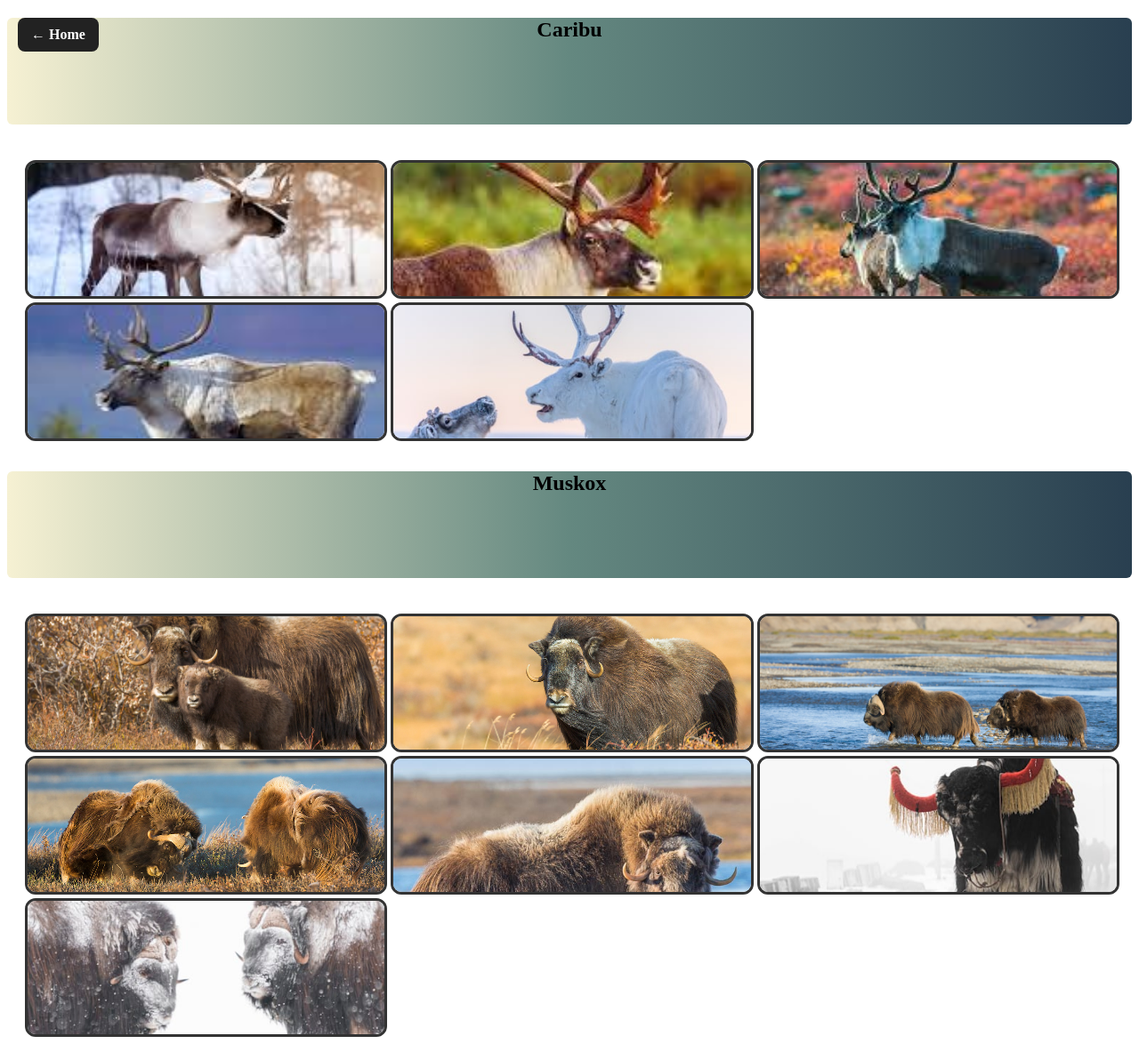
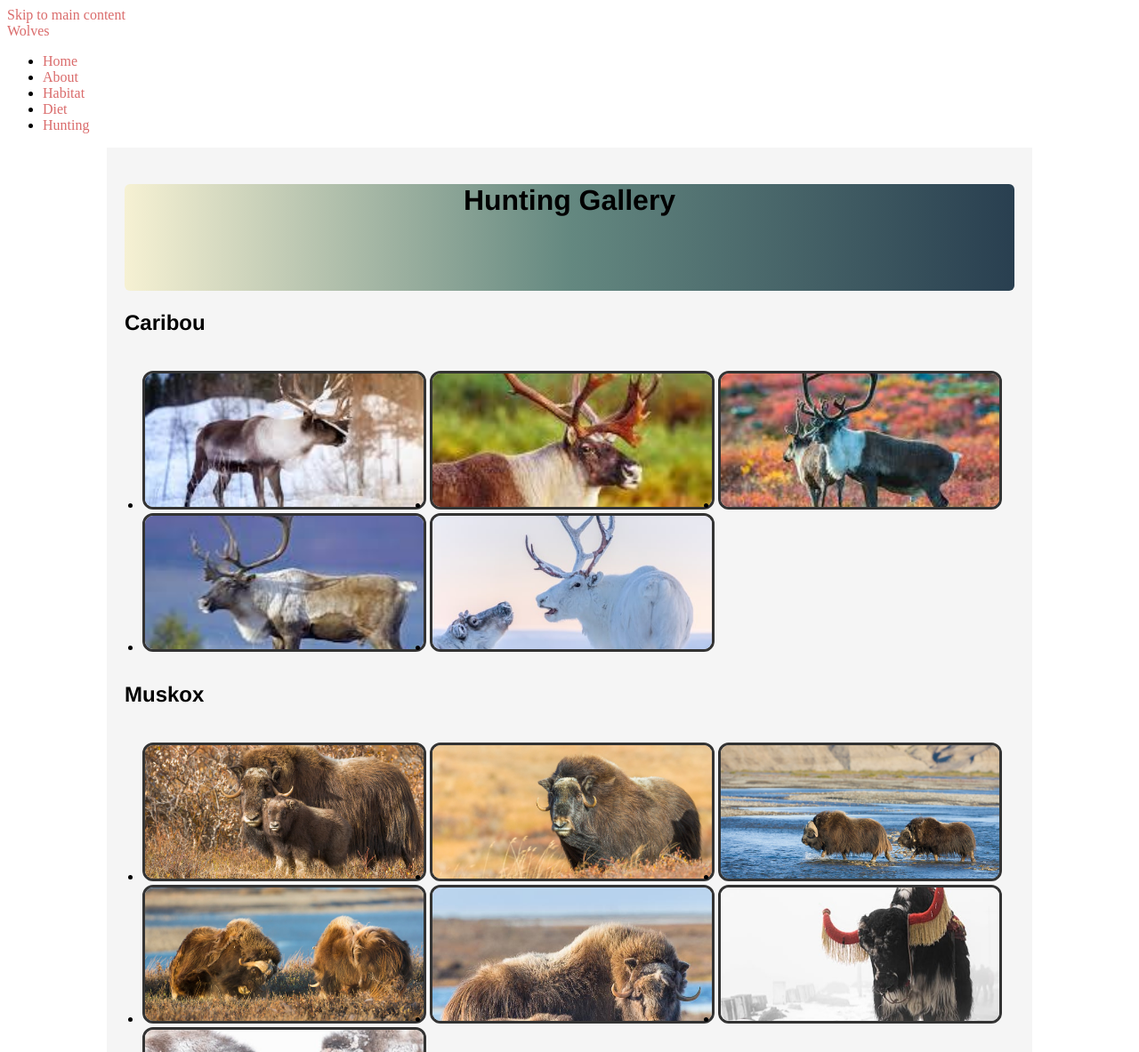
Before and after one commit to Mabrouk9/cssfinalproject2, a plain HTML site: page hunting.html in a window 1280 px wide. Shown: the top 1183 px of the page at 89% size. Drawn offline with Linux system fonts and the light colour scheme.

Commit message:
Refactor hunting.html for improved semantics and accessibility
Updated HTML structure and added accessibility features.

```diff
--- a/hunting.html
+++ b/hunting.html
@@ -1,36 +1,53 @@
 <!doctype html>
-<html>
+<html lang="en">
     <head>
+        <meta charset="utf-8">
+        <meta name="viewport" content="width=device-width, initial-scale=1">
+        <title>Caribou &amp; Muskox — Hunting Gallery</title>
         <link rel="stylesheet" href="css/mycssfile.css">
     </head>
-    <bod>
+    <body>
+        <a class="skip-link" href="#main-content">Skip to main content</a>
 
-            <section id="idcaribu">
-                <h1> Caribu </h1>
-                <nav class="grid-gallery" >
-                <img src="images/caribu1.jpeg" alt="caribu's image">
-                <img src="images/caribu2.jpeg"  alt="caribu's image">
-                <img src="images/caribu3.jpeg"  alt="caribu's image">
-                <img src="images/caribu4.jpeg"  alt="caribu's image">
-                <img src="images/caribu5.jpeg"  alt="caribu's image">
-                </nav>
+        <header class="site-header">
+            <a href="index.html" class="site-title">Wolves</a>
+            <nav class="primary-nav" aria-label="Primary">
+                <ul>
+                    <li><a href="index.html">Home</a></li>
+                    <li><a href="index.html#about">About</a></li>
+                    <li><a href="index.html#habitat">Habitat</a></li>
+                    <li><a href="index.html#diet">Diet</a></li>
+                    <li><a href="hunting.html" aria-current="page">Hunting</a></li>
+                </ul>
+            </nav>
+        </header>
+
+        <main id="main-content">
+            <h1>Hunting Gallery</h1>
+
+            <section id="idcaribu" aria-labelledby="caribou-heading">
+                <h2 id="caribou-heading">Caribou</h2>
+                <ul class="grid-gallery" aria-label="Photos of caribou">
+                    <li><img src="images/caribu1.jpeg" alt="Caribou standing in a snowy field"></li>
+                    <li><img src="images/caribu2.jpeg" alt="Herd of caribou crossing tundra"></li>
+                    <li><img src="images/caribu3.jpeg" alt="Caribou with large antlers in profile"></li>
+                    <li><img src="images/caribu4.jpeg" alt="Caribou grazing on low vegetation"></li>
+                    <li><img src="images/caribu5.jpeg" alt="Caribou resting in winter landscape"></li>
+                </ul>
             </section>
 
-            <section id="idmuskox">
-                <h1> Muskox
-                </h1>
-                <nav class="grid-gallery">
-                    <img src="images/muskox1.jpg"  alt="Muskox's image">
-                    <img src="images/muskox2.jpg"  alt="Muskox's image">
-                    <img src="images/muskox3.jpg"  alt="Muskox's image">
-                    <img src="images/muskox4.jpg"  alt="Muskox's image">
-                    <img src="images/muskox5.jpg"  alt="Muskox's image">
-                    <img src="images/muskox6.jpeg"  alt="Muskox's image">
-                    <img src="images/muskox7.jpeg"  alt="Muskox's image">
-
-                </nav>
-
+            <section id="idmuskox" aria-labelledby="muskox-heading">
+                <h2 id="muskox-heading">Muskox</h2>
+                <ul class="grid-gallery" aria-label="Photos of muskox">
+                    <li><img src="images/muskox1.jpg" alt="Muskox standing on rocky tundra"></li>
+                    <li><img src="images/muskox2.jpg" alt="Muskox with thick winter coat"></li>
+                    <li><img src="images/muskox3.jpg" alt="Group of muskox in defensive circle"></li>
+                    <li><img src="images/muskox4.jpg" alt="Muskox grazing in summer tundra"></li>
+                    <li><img src="images/muskox5.jpg" alt="Close-up of muskox horns"></li>
+                    <li><img src="images/muskox6.jpeg" alt="Young muskox calf beside an adult"></li>
+                    <li><img src="images/muskox7.jpeg" alt="Muskox walking through snow"></li>
+                </ul>
             </section>
-            <a href="index.html" class="back-home">← Home</a>
-    </bod>
+        </main>
+    </body>
 </html>
```
